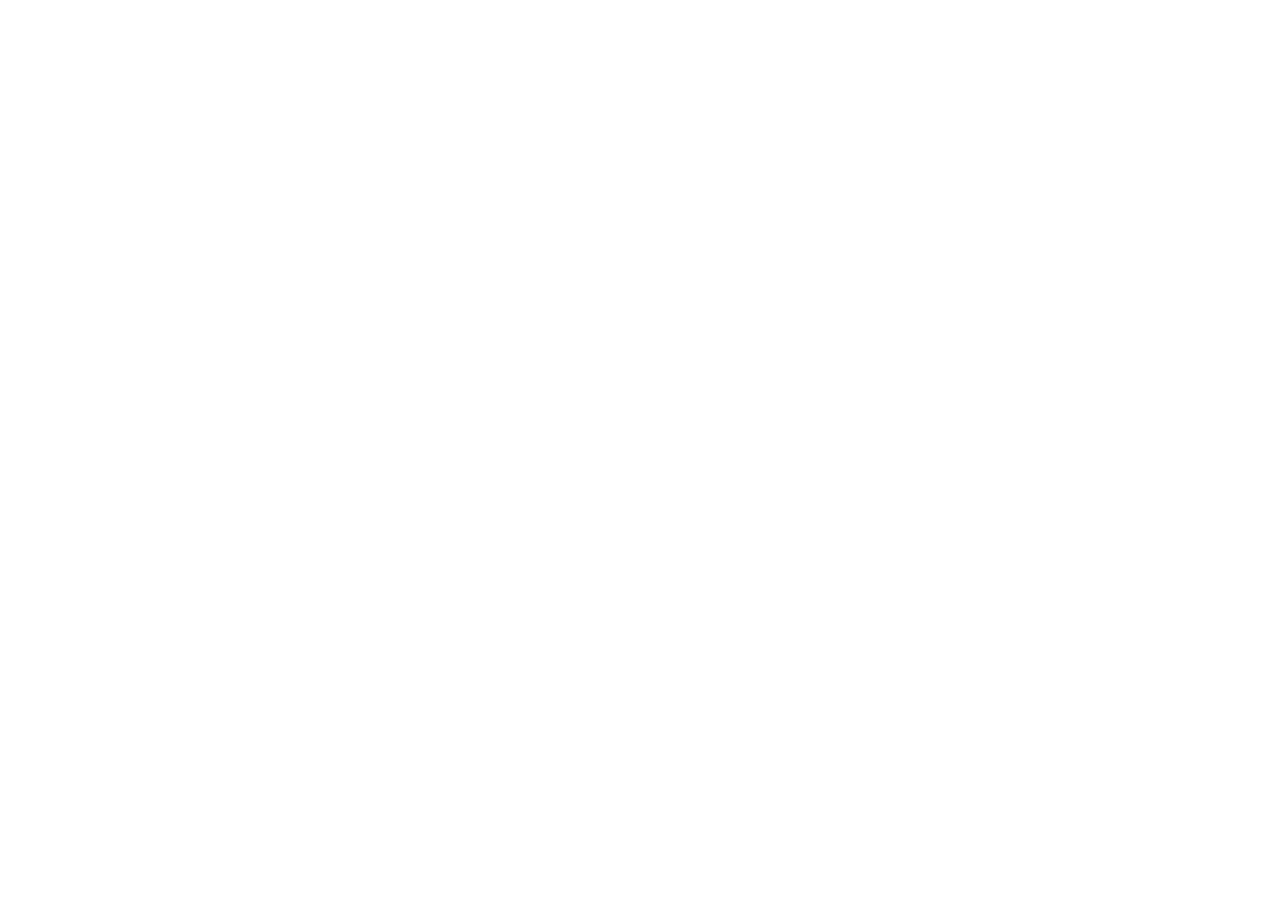
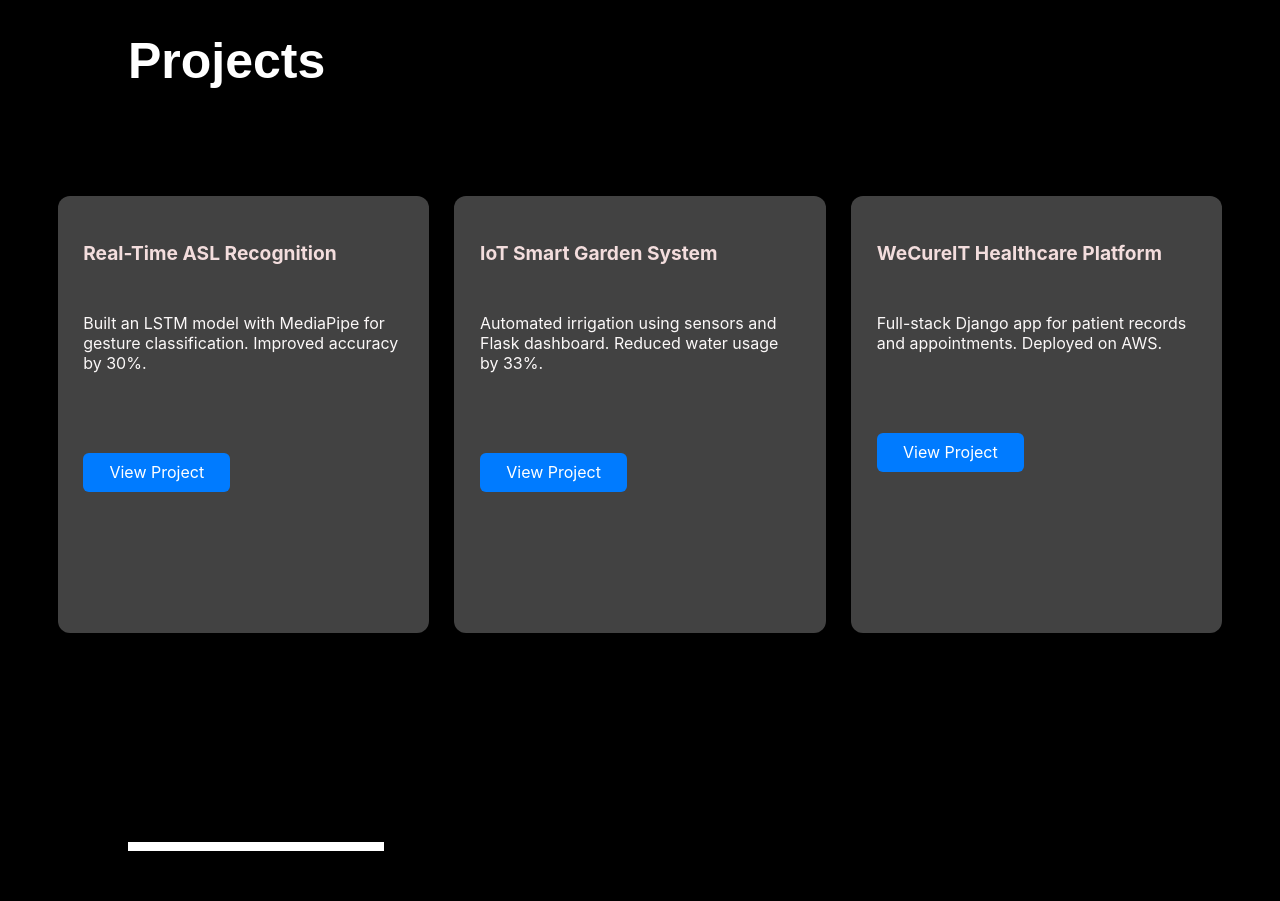
Before and after one commit to Rutk39/myresume, a React (Create React App) app: page / in a window 1280 px wide. Shown: the part 1860-2761 px from the top of the page. Before the commit the page ends 1697 px from the top, so only its background shows below. Built offline with nearby package versions, Linux system fonts and the light colour scheme.

Commit message:
project and contact added to homepage

```diff
--- a/src/HomePage/HomePage.js
+++ b/src/HomePage/HomePage.js
@@ -4,6 +4,9 @@
 import { motion } from 'framer-motion'
 import { FaHtml5, FaJava, FaPython, FaJsSquare, FaReact, FaNodeJs, FaDatabase } from 'react-icons/fa';
 import { SiTypescript, SiMongodb } from 'react-icons/si';
+import { MdEmail } from 'react-icons/md';
+import { FaLinkedin, FaGithub } from 'react-icons/fa';
+
 
 
 //import profile from '../assets/rutpatel.png'
@@ -36,6 +39,23 @@
   { name: "TypeScript", icon: <SiTypescript color="#3178c6" size={40} /> },
 ];
 
+const projects = [
+  {
+    title: 'Real-Time ASL Recognition',
+    description: 'Built an LSTM model with MediaPipe for gesture classification. Improved accuracy by 30%.',
+    link: 'https://github.com/Rutk39/ASL-Recognition',
+  },
+  {
+    title: 'IoT Smart Garden System',
+    description: 'Automated irrigation using sensors and Flask dashboard. Reduced water usage by 33%.',
+    link: 'https://github.com/Rutk39/Smart-Garden',
+  },
+  {
+    title: 'WeCureIT Healthcare Platform',
+    description: 'Full-stack Django app for patient records and appointments. Deployed on AWS.',
+    link: 'https://github.com/Rutk39/WeCureIT',
+  },
+];
 
 
 function HomePage() {
@@ -43,10 +63,18 @@
     <div className={styles.homepage}>
       <section className={styles.header}>
         <img src={logo} alt="logo" className={styles.logo}/>
-        <div className={styles.tabs}> About </div>
-        <div className={styles.tabs}> Projects </div>
-        <div className={styles.tabs}> Contact </div>
+        <button className={styles.tabs}> About </button>
+        <button className={styles.tabs}
+          onClick={() => {
+              const section = document.getElementById('projectSection');
+              if (section) {
+                section.scrollIntoView({ behavior: 'smooth' });
+              }
+            }
+          }> Projects </button>
+        <button className={styles.tabs}> Contact </button>
       </section>
+
       <section className={`${styles.content} ${styles.sectionWithBackground}`}>
         <motion.div
           initial={{ opacity: 0, y: 30 }}
@@ -67,7 +95,8 @@
             if (section) {
               section.scrollIntoView({ behavior: 'smooth' });
             }
-          }}> V </button>
+          }}> V
+        </button>
 
        </section>
         <section className={`${styles.content} ${styles.sectionWithBackground2}`} id="targetSection">
@@ -115,6 +144,70 @@
 
 
         </section>
+        <section className={`${styles.content} ${styles.sectionWithBackground2}`} id="projectSection">
+          <motion.div className={styles.sectionHeader}>
+            <motion.div className={styles.horizontalLine3}></motion.div>
+            <h2 className={styles.name3}>Projects</h2>
+          </motion.div>
+
+          <motion.div
+            className={styles.projectCards}
+            initial="hidden"
+            whileInView="visible"
+            viewport={{ once: true }}
+            variants={{
+              visible: {
+                transition: { staggerChildren: 0.2 },
+              },
+            }}
+          >
+
+            {projects.map((project, index) => (
+              <motion.div key={index} className={styles.projectCard} variants={cardVariants}>
+                <h3>{project.title}</h3>
+                <p>{project.description}</p>
+                <a href={project.link} target="_blank" rel="noopener noreferrer" className={styles.projectButton}>
+                  View Project
+                </a>
+              </motion.div>
+            ))}
+          </motion.div>
+        </section>
+        <section className={`${styles.content} ${styles.sectionWithBackground2}`} id="projectSection">
+          <motion.div className={styles.sectionHeader}>
+            <motion.div className={styles.horizontalLine3}></motion.div>
+            <h2 className={styles.name3}>Contact</h2>
+          </motion.div>
+
+          <motion.div
+            className={styles.contactContent}
+            initial="hidden"
+            whileInView="visible"
+            viewport={{ once: true }}
+            variants={{
+              visible: {
+                transition: { staggerChildren: 0.2 },
+              },
+            }}
+          >
+            <motion.p className={styles.contactText} variants={cardVariants}>
+              I'm always open to new opportunities, collaborations, or just a friendly chat. Feel free to reach out!
+            </motion.p>
+
+            <motion.div className={styles.contactLinks} variants={cardVariants}>
+              <a href="mailto:rutpatel392@gmail.com" className={styles.contactLink}>
+                <MdEmail size={24} /> rutpatel392@gmail.com
+              </a>
+              <a href="https://www.linkedin.com/in/rut-p-9b2bb7185" target="_blank" rel="noopener noreferrer" className={styles.contactLink}>
+                <FaLinkedin size={24} /> LinkedIn
+              </a>
+              <a href="https://github.com/Rutk39" target="_blank" rel="noopener noreferrer" className={styles.contactLink}>
+                <FaGithub size={24} /> GitHub
+              </a>
+            </motion.div>
+          </motion.div>
+
+        </section>
     </div>
   )
 }
--- a/src/HomePage/HomePage.module.css
+++ b/src/HomePage/HomePage.module.css
@@ -44,6 +44,15 @@
     flex:2;
     margin-left:5%;
     padding: 2%;
+    border: none;
+    color: white;
+    text-align: center;
+    background-color:black;
+}
+.tabs:hover {
+    background-color:rgba(128, 123, 123, 0.567);
+    cursor: pointer;
+    text-align: center;
 }
 .content{
     display: flex;
@@ -203,3 +212,109 @@
     .skillSlider::-webkit-scrollbar {
         display: none; /* Hide scrollbar for WebKit browsers */
     }
+
+      .projectCards {
+        display: flex;
+        flex-wrap: row wrap;
+        justify-content: center;
+        gap: 2%;
+        color: white;
+      }
+
+      .projectCard {
+        background-color:  rgba(211, 211, 211, 0.313);
+        border-radius: 12px;
+        box-shadow: 0 4px 12px rgba(0, 0, 0, 0.08);
+        padding: 2%;
+        width: 25%;
+        height: 100%;
+        margin-top: 5%;
+        transition: transform 0.3s ease, box-shadow 0.3s ease;
+      }
+
+      .projectCard:hover {
+        transform: translateY(-5px);
+        box-shadow: 0 8px 20px rgba(0, 0, 0, 0.12);
+      }
+
+      .projectCard h3 {
+        margin-bottom: 15%;
+        font-size: larger;
+        color: #f3dddd;
+      }
+
+      .projectCard p {
+        font-size:medium;
+        color: #fbf8f8;
+      }
+
+      .projectButton {
+        display: inline-block;
+        margin-top: 20%;
+        padding: 3%;
+        text-align: center;
+        background-color: #007bff;
+        color: white;
+        border-radius: 6px;
+        text-decoration: none;
+        font-size: medium;
+        width: 40%;
+        transition: background-color 0.3s ease;
+      }
+
+      .projectButton:hover {
+        background-color: #0056b3;
+      }
+      .name3{
+        color: white;
+        font-size: 50px;
+        margin-left: 10%;
+        font-weight: bold;
+        font-family: Arial, Helvetica, sans-serif;
+    }
+    .horizontalLine3{
+        display: flex;
+        flex-direction: row;
+        border: none; /* Remove default border */
+        height: 9px; /* Set the height of the line */
+        background-color: white; /* Set the color of the line */
+        width: 20%; /* Set the width of the line */
+        margin-top: 2%;
+        margin-left: 10%;
+    }
+    .contactContent {
+        display: flex;
+        flex-direction: column;
+        align-items: center;
+        gap: 5%;
+        padding: 5%;
+        text-align: center;
+      }
+
+      .contactText {
+        font-size: larger;
+        font-family: system-ui, -apple-system, BlinkMacSystemFont, 'Segoe UI', Roboto, Oxygen, Ubuntu, Cantarell, 'Open Sans', 'Helvetica Neue', sans-serif;
+        color: #ccc9c9;
+        max-width: 100%;
+      }
+
+      .contactLinks {
+        display: flex;
+        flex-direction: column;
+        gap: 2%;
+      }
+
+      .contactLink {
+        display: flex;
+        align-items: center;
+        gap: 2%;
+        font-size: large;
+        color: #e5eaee;
+        font-family: Georgia, 'Times New Roman', Times, serif;
+        text-decoration: none;
+        transition: color 0.3s ease;
+      }
+
+      .contactLink:hover {
+        color: #0056b3;
+      }
```
Lines whose indentation alone changed are shown as unchanged.
